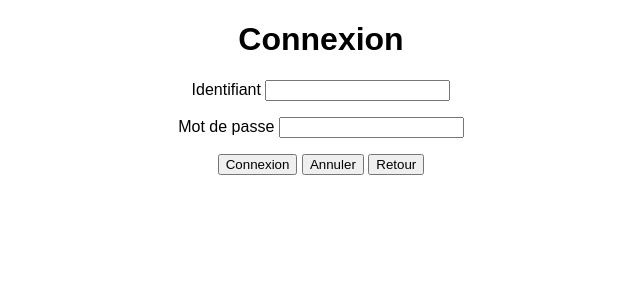
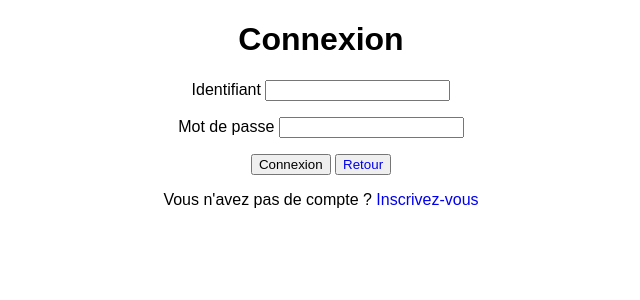
Before and after one commit to GuillaumeBarrillon/AP-2eme-annee, a PHP site: page /connexion.php in a window 1280 px wide. Shown: the top 300 px of the page, without its empty margins (319-959 px from the left). Run offline with PHP 8.4, Linux system fonts and the light colour scheme.

Commit message:
Modification Connexion / Inscription

```diff
--- a/connexion.php
+++ b/connexion.php
@@ -61,9 +61,9 @@ if ($submit) {
         <p>Identifiant <input type="text" name="login" id="login"></p>
         <p>Mot de passe <input type="password" name="password" id="password"></p>
         <input type="submit" name="submit" value="Connexion">
-        <input type="reset" value="Annuler">
-        <button href="index.php">Retour</button>
+        <button><a href="index.php">Retour</a></button>
     </form>
+    <p>Vous n'avez pas de compte ? <a href="inscription.php">Inscrivez-vous</a></p>
 
 </body>
 </html>
--- a/inscription.php
+++ b/inscription.php
@@ -44,7 +44,7 @@ if ($submit) {
         <p>Email<br><input type="mail" name="email" id="email"></p>
         <input type="submit" name="submit" value="Envoyer">
         <input type="reset" name="Réinitialiser" value="Réinitialiser">
-        <button href="index.php">Retour</button>
+        <button><a href="index.php">Retour</a></button>
     </form>
 </body>
 </html>
```
